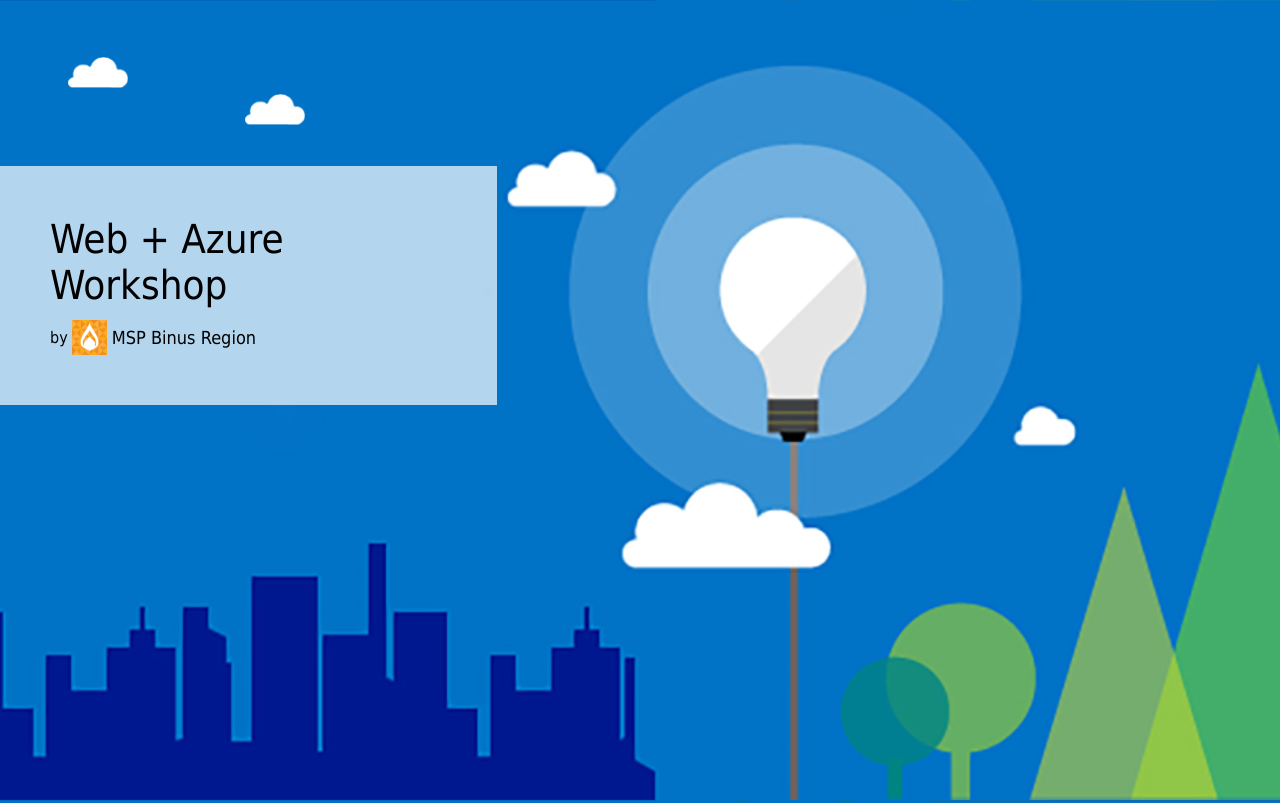
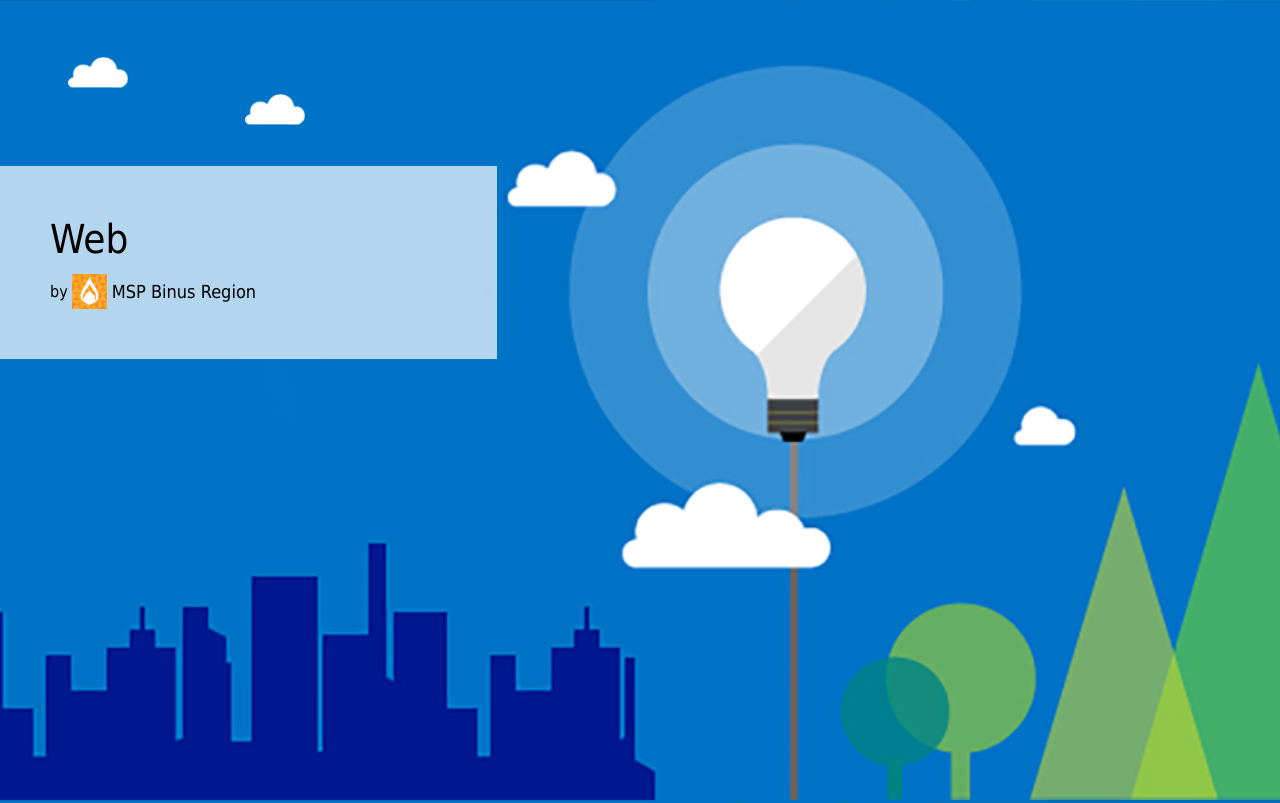
Before and after one commit to williamliangwl/MSP-Workshop, a plain HTML site: page index.html in a window 1280 px wide. Shown: the top 803 px of the page. Drawn offline with Linux system fonts and the light colour scheme.

Commit message:
index.html keubah

```diff
--- a/index.html
+++ b/index.html
@@ -11,7 +11,7 @@
         </div>
         <div id="azure">
             <div class="content-box semi-transparent">
-                <h1>Web + Azure Workshop</h1>
+                <h1>Web</h1>
                 <div>
                     <span class="vertical-center" >by</span>
                     <img id="msp-logo" class="vertical-center" src="images/msp-logo.png" alt="MSP Logo">
```
